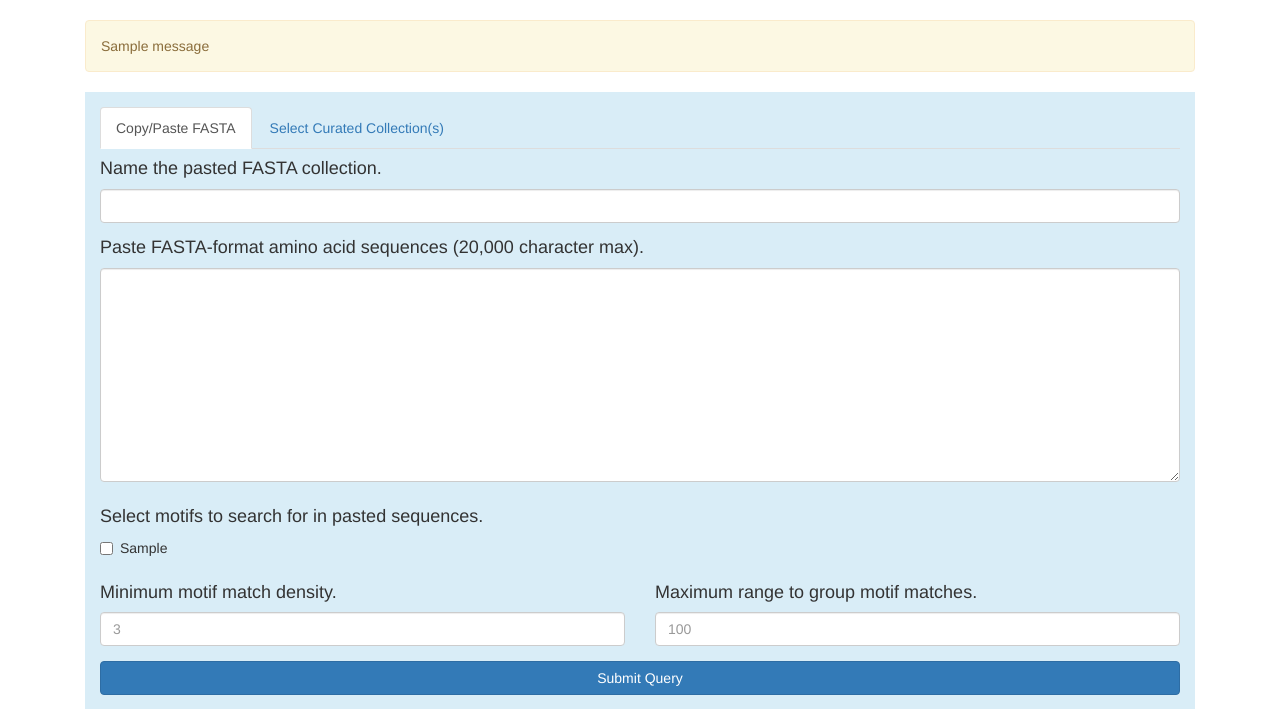
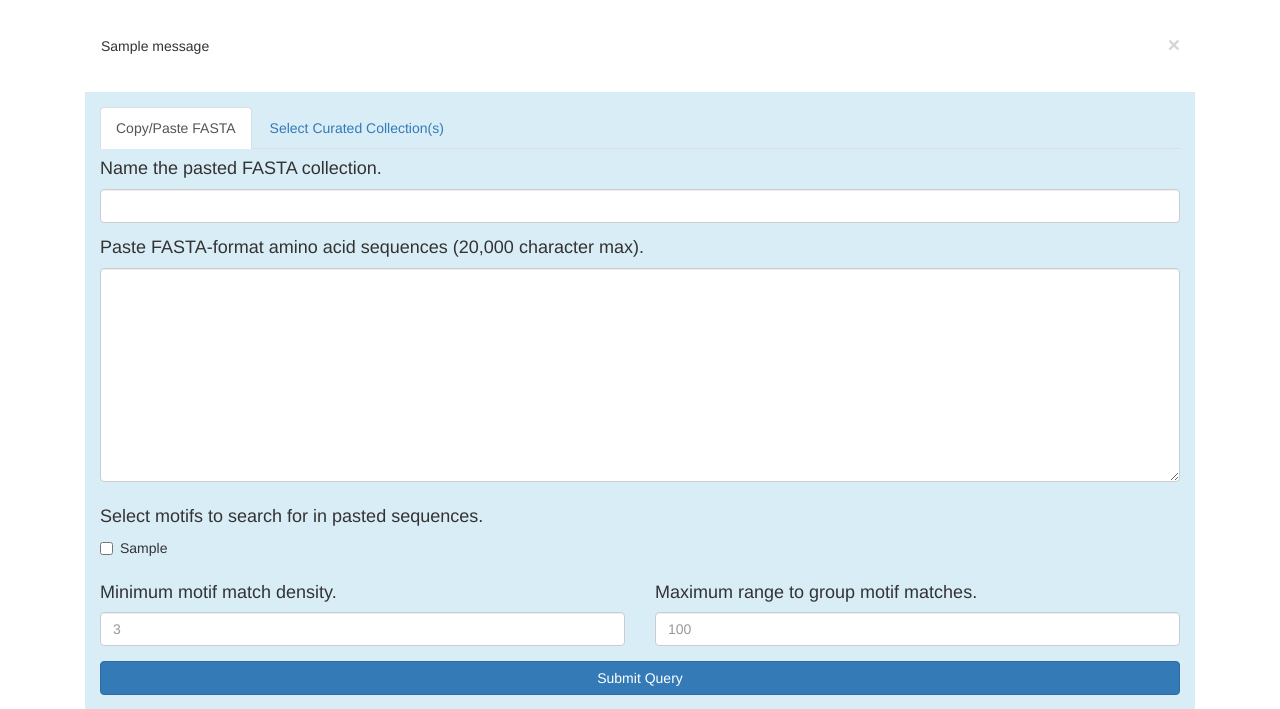
Before and after one commit to demansou/protein_analysis_django, a Django app: page / in a window 1280 px wide. Shown: the part 52-761 px from the top of the page. Run offline with Django 3.2, Linux system fonts and the light colour scheme; tables that the repository leaves empty hold one stand-in row (values such as "Sample post"); one stand-in notice (Sample message) is shown; parts of the project's set-up code (start-up, migrations or seed data) failed here and were passed over; some libraries are stand-ins or nearby versions.

Commit message:
[BUGFIX] messages

```diff
--- a/protein_analysis_tool/templates/protein_analysis_tool/form_index.html
+++ b/protein_analysis_tool/templates/protein_analysis_tool/form_index.html
@@ -3,12 +3,6 @@
 {% block title %}Motif Analysis Tool{% endblock %}
 
 {% block content %}
-    {% if messages %}
-            {% for message in messages %}
-                <div class="alert alert-warning alert-dismissible">{{ message }}</div>
-            {% endfor %}
-    {% endif %}
-
     <div class="bg-info" style="padding:15px;">
         <form method="post">
             {% csrf_token %}
--- a/templates/base.html
+++ b/templates/base.html
@@ -36,6 +36,16 @@
 
         <div class="container">
             <div class="col-xs-12">
+                {% if messages %}
+                    {% for message in messages %}
+                        <div class="alert {{ message.tags }} alert-dismissible" role="alert">
+                            <button type="button" class="close" data-dismiss="alert" aria-label="Close">
+                                <span aria-hidden="true">&times;</span>
+                            </button>
+                            {{ message }}
+                        </div>
+                    {% endfor %}
+                {% endif %}
                 {% block content %}{% endblock %}
             </div>
         </div>
```
